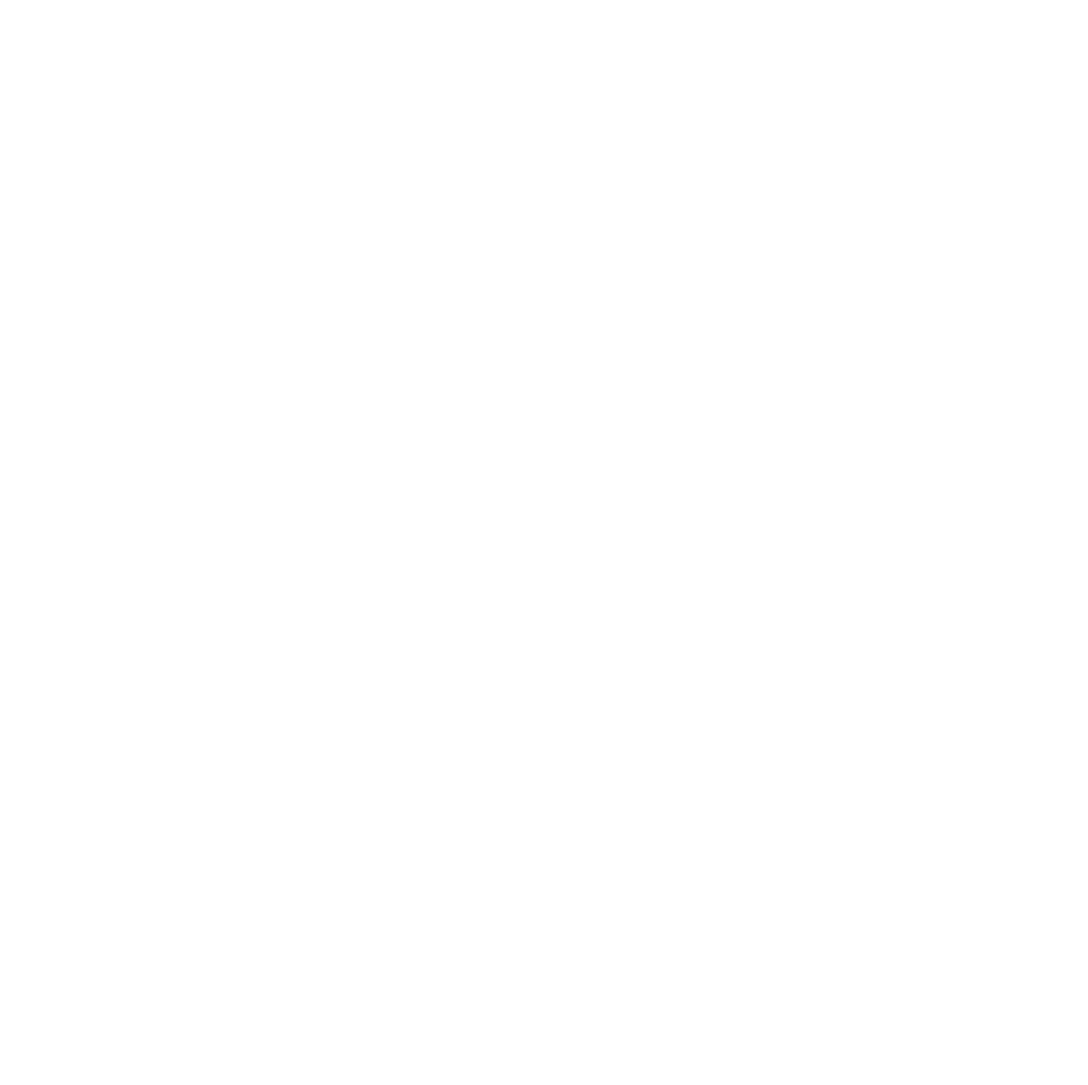
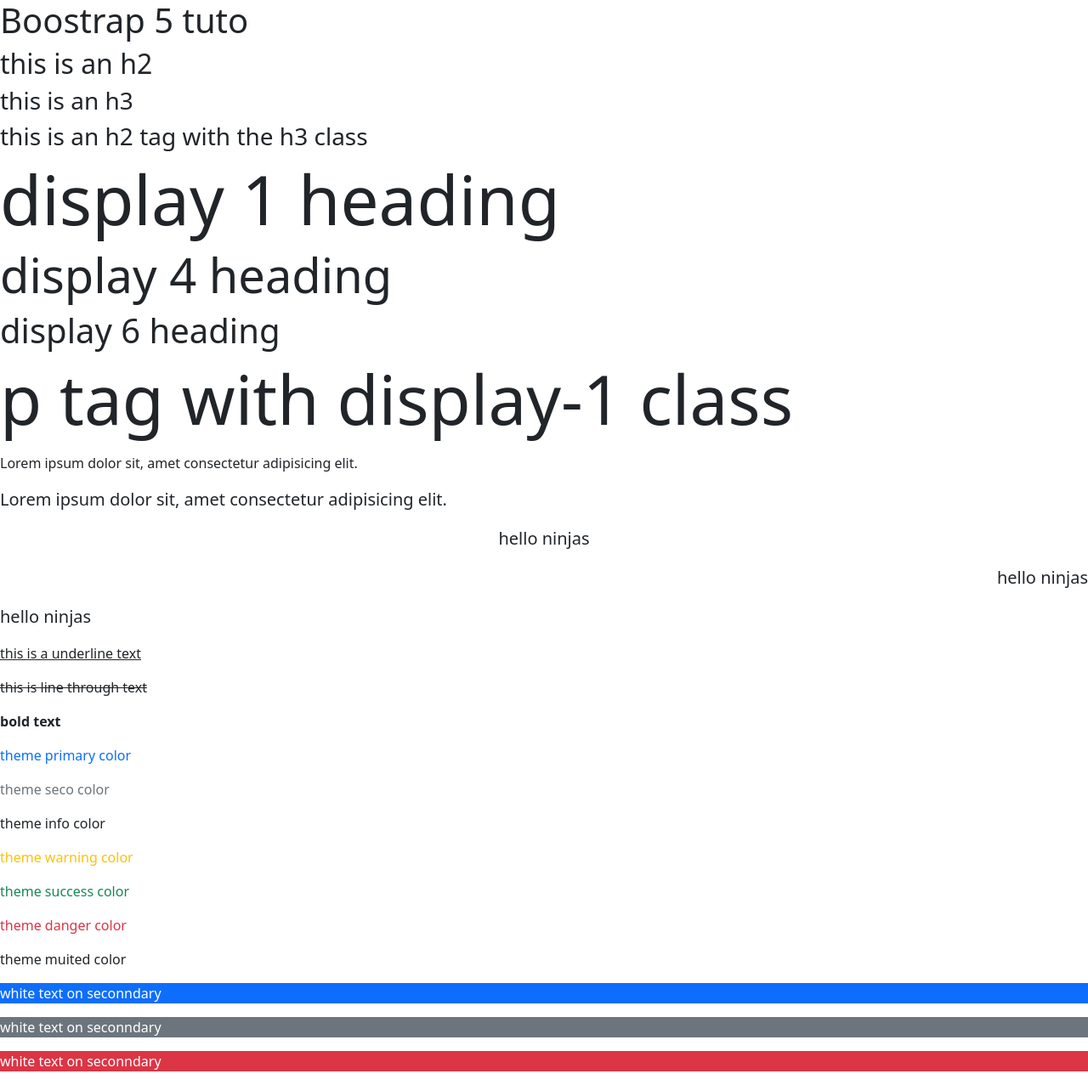
Before and after one commit to LVQT-ss/FRONTEND_DEVELOPER, a plain HTML site: page Boostrap/bos.html in a window 1280 px wide. Shown: the whole page at 85% size. Before the commit the page ends 800 px from the top, so only its background shows below. Drawn offline with nearby package versions, Linux system fonts and the light colour scheme.

Commit message:
html boostrap text and style

```diff
--- a/Boostrap/bos.html
+++ b/Boostrap/bos.html
@@ -3,9 +3,48 @@
 <head>
     <meta charset="UTF-8">
     <meta name="viewport" content="width=device-width, initial-scale=1.0">
-    <title>Document</title>
+    <link href="https://cdn.jsdelivr.net/npm/bootstrap@5.3.2/dist/css/bootstrap.min.css" rel="stylesheet" integrity="sha384-T3c6CoIi6uLrA9TneNEoa7RxnatzjcDSCmG1MXxSR1GAsXEV/Dwwykc2MPK8M2HN" crossorigin="anonymous">
+
+    <title>Net ninja </title>
 </head>
 <body>
+<!-- heading tags -->
+<h1> Boostrap 5 tuto</h1>
+<h2>this is an h2 </h2>
+<h3> this is an h3 </h3>
+<h2 class="h3"> this is an h2 tag with the h3 class</h2>
+<!-- display heading -->
+<h1 class="display-1">display 1 heading</h1>
+<h1 class="display-4">display 4 heading </h1>
+<h1 class="display-6">display 6 heading </h1>
+<p class="display-1">p tag with display-1 class</p>
+<!--  lead text & alignment -->
+<p>Lorem ipsum dolor sit, amet consectetur adipisicing elit.</p>
+<p class="lead">Lorem ipsum dolor sit, amet consectetur adipisicing elit.</p>
+    <p class="lead text-center">hello ninjas </p>
+    <p class="lead text-end">hello ninjas </p>
+    <p class="lead text-start">hello ninjas </p>
 
+<!--  text decoration & font weight-->
+<p class="text-decoration-underline">this is a underline text</p>
+<p class="text-decoration-line-through">this is line through text </p>
+<p class="fw-bold">bold text</p>
+<!-- text color -->
+<p class="text-primary">theme primary color</p>
+<p class="text-secondary">theme seco color</p>
+<p class="TEXT-info">theme info color</p>
+<p class="text-warning">theme warning color</p>
+<p class="text-success">theme success color</p>
+<p class="text-danger">theme danger color</p>
+<p class="TEXT-muted">theme muited color</p>
+<!--  bg color -->
+<p class="text-white bg-primary">white text on seconndary</p>
+<p class="text-white bg-secondary">white text on seconndary</p>
+<p class="text-white bg-danger">white text on seconndary</p>
+
+
+
+
+    <script src="https://cdn.jsdelivr.net/npm/bootstrap@5.3.2/dist/js/bootstrap.bundle.min.js" integrity="sha384-C6RzsynM9kWDrMNeT87bh95OGNyZPhcTNXj1NW7RuBCsyN/o0jlpcV8Qyq46cDfL" crossorigin="anonymous"></script>
 </body>
 </html>
```
Also changed, not shown: CSS/Reponsive/re.html (+4 -0 lines), Boostrap/assets/ebook-cover.png (added), Boostrap/assets/kindle.png (added).
